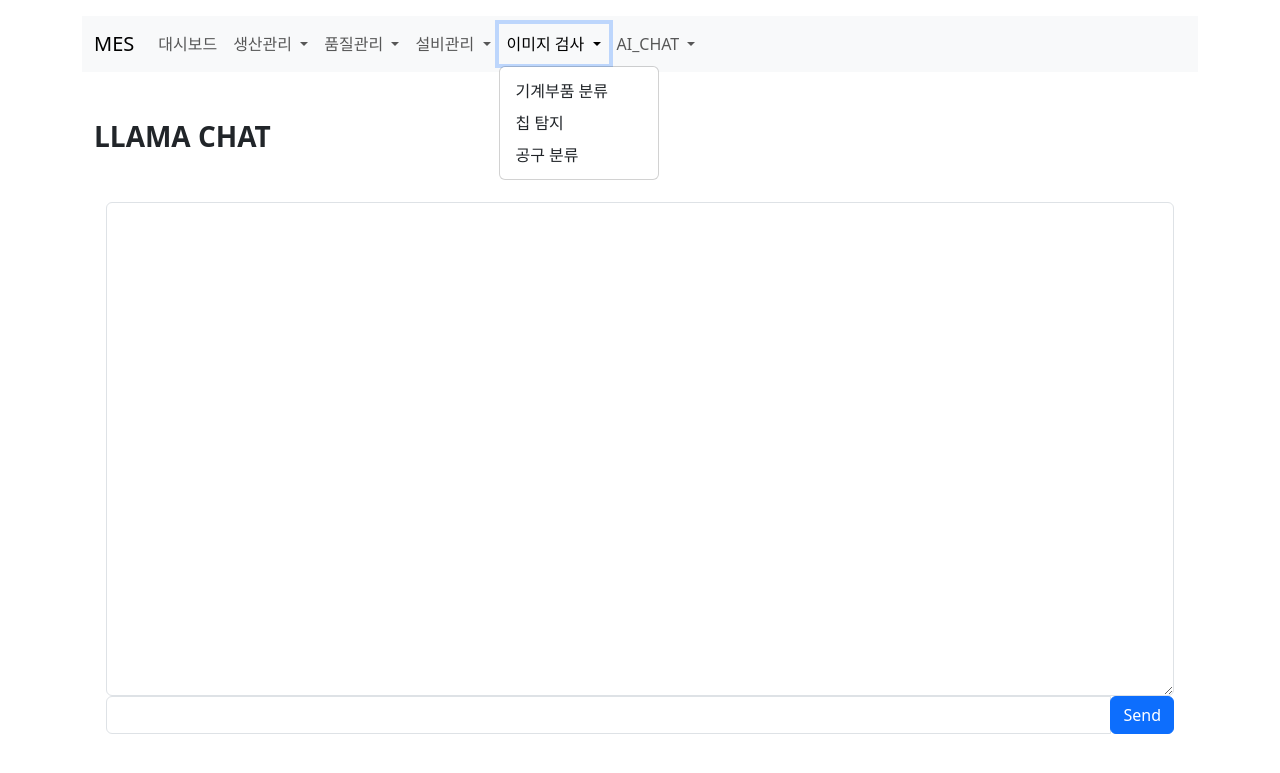
After one commit to ala1012sin/Mes_project, a Python web app: template app/templates/llama_chat.html in a window 1280 px wide, after a click on "이미지 검사". The commit adds this page. Shown: the top 773 px of the page. Run offline with Jinja, Linux system fonts and the light colour scheme; the template is opened without the code that fills it, so the values that code supplies are empty; some libraries are stand-ins or nearby versions.

Commit message:
LLM chatbot add

```diff
--- a/app/templates/header.html
+++ b/app/templates/header.html
@@ -47,6 +47,15 @@
             <li><a class="dropdown-item" href="/tool/classification">공구 분류</a></li>
           </ul>
         </li>
+        <!-- AI_Chat 드롭다운 -->
+        <li class="nav-item dropdown">
+          <a class="nav-link dropdown-toggle" href="#" id="navbarImage" role="button" data-bs-toggle="dropdown" aria-expanded="false">
+            AI_CHAT
+          </a>
+          <ul class="dropdown-menu" aria-labelledby="navbarImage">
+            <li><a class="dropdown-item" href="/ai_chat/llama">llama_chat</a></li>
+          </ul>
+        </li>
       </ul>
     </div>
   </div>
--- /dev/null
+++ b/app/templates/llama_chat.html
@@ -0,0 +1,56 @@
+{% extends "base.html" %}
+{% block title %}LLAMA CHAT{% endblock %}
+
+{% block content %}
+<div class="container my-5">
+    <h3 class="mb-4 fw-bold">LLAMA CHAT</h3>
+    <div class="container mt-5">
+    <div class="row">
+        <div class="col-md-12">
+            <div class="form-group">
+                <textarea id="chatDisplay" class="form-control" rows="20" readonly>
+                </textarea>
+            </div>
+            <div class="input-group mb-3">
+                <input type="text" id="chatInput" class="form-control">
+                <div class="input-group-append">
+                    <button class="btn btn-primary" id="sendButton" type="button">
+	                    Send
+	                  </button>
+                </div>
+            </div>
+        </div>
+    </div>
+</div>
+
+<!-- Bootstrap and jQuery JS -->
+<script src="https://code.jquery.com/jquery-3.5.1.min.js"></script>
+<script src="https://maxcdn.bootstrapcdn.com/bootstrap/4.5.2/js/bootstrap.min.js"></script>
+
+<script>
+    $(document).ready(function() {
+        $('#sendButton').click(function() {
+            const message = $('#chatInput').val(); //chatinput의 값 가져오기
+            $('#chatDisplay').val($('#chatDisplay').val() + `You: ${message}\n`);
+
+            $.ajax({
+                //url: 'http://127.0.0.1:8000/ai_chat/llama/', 원래는 이 방식이 맞음
+                url: '/ai_chat/llama',
+                type: 'POST',
+                contentType: 'application/json',
+                data: JSON.stringify({ message: message }),
+                success: function(response) {
+                    $('#chatDisplay').val($('#chatDisplay').val() + `Bot: ${response.reply}\n`);
+                },
+                error: function() {
+                    $('#chatDisplay').val($('#chatDisplay').val() + 'Error: Could not reach the server.\n');
+                }
+            });
+
+            // Clear input after sending
+            $('#chatInput').val('');
+        });
+    });
+</script>
+
+{% endblock %}
```
Also changed, not shown: app/main.py (+13 -0 lines), app/routers/ai_chat.py (added, +26 -0 lines), app/services/ai_chat.py (added, +52 -0 lines).
